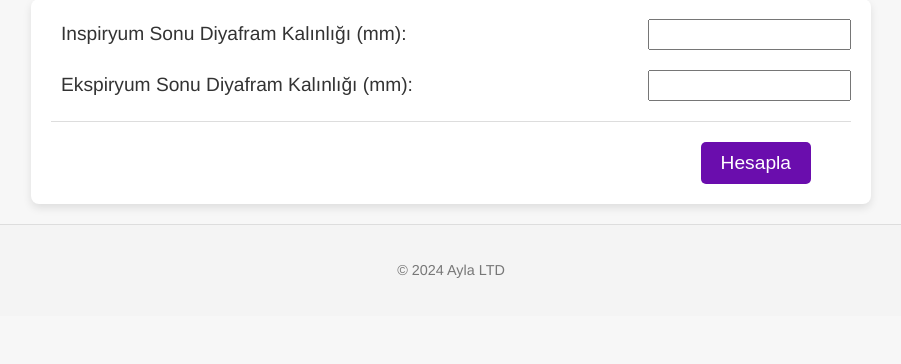
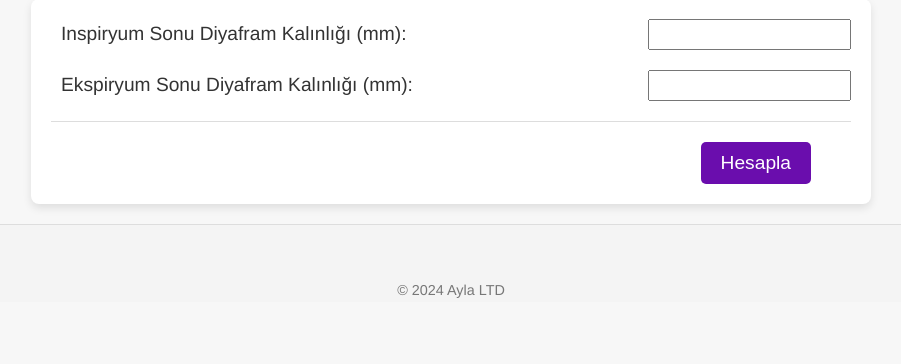
Before and after one commit to MuMSuZ/niv, a Flask app: page /nivsure in a window 1280 px wide. Shown: the part 192-556 px from the top of the page, without its empty margins (189-1090 px from the left). Run offline with Flask 3, Linux system fonts and the light colour scheme.

Commit message:
Update styles.css

```diff
--- a/static/styles.css
+++ b/static/styles.css
@@ -76,7 +76,7 @@
     text-align: center;
     font-size: 0.9em;
     color: #777;
-    padding: 20px 0;
+    padding-top: 40px;
     background-color: #f4f4f4;
     border-top: 1px solid #ddd;
 }
```
